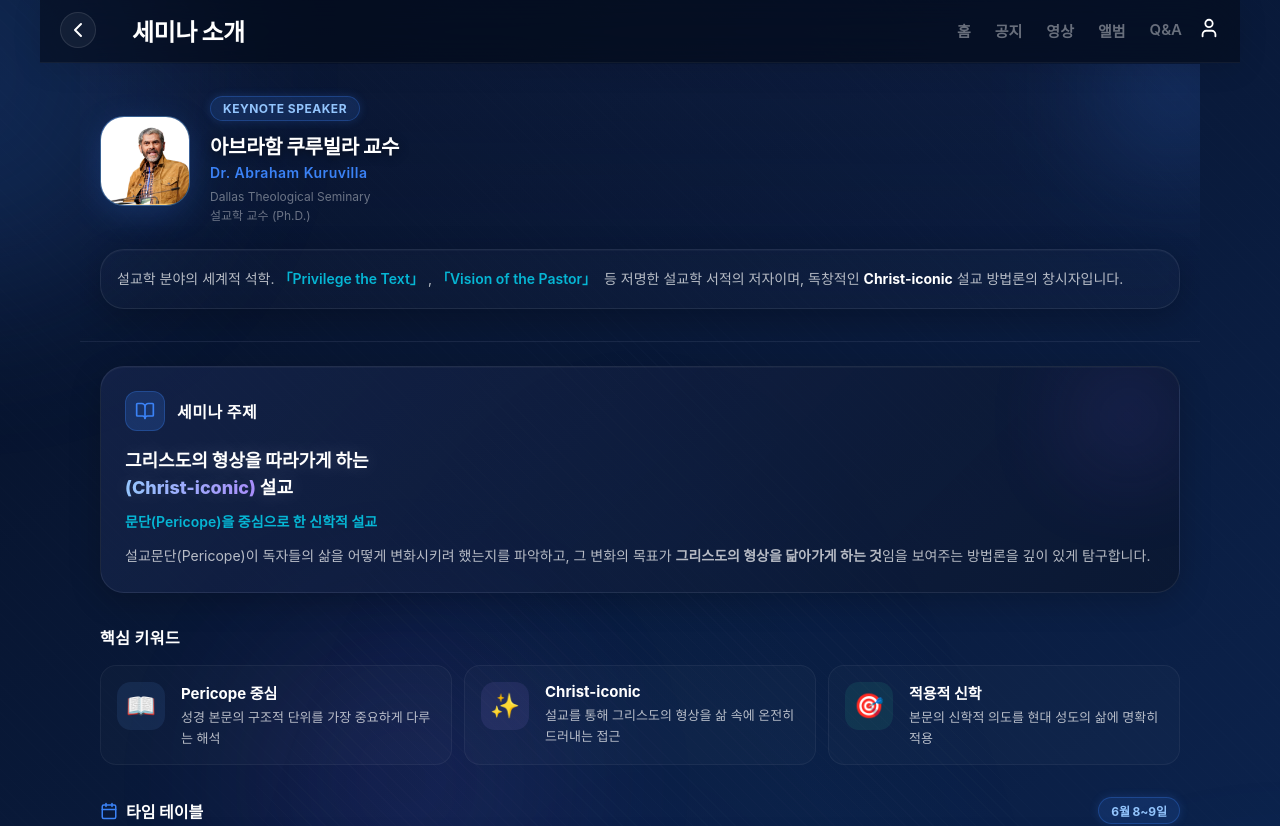
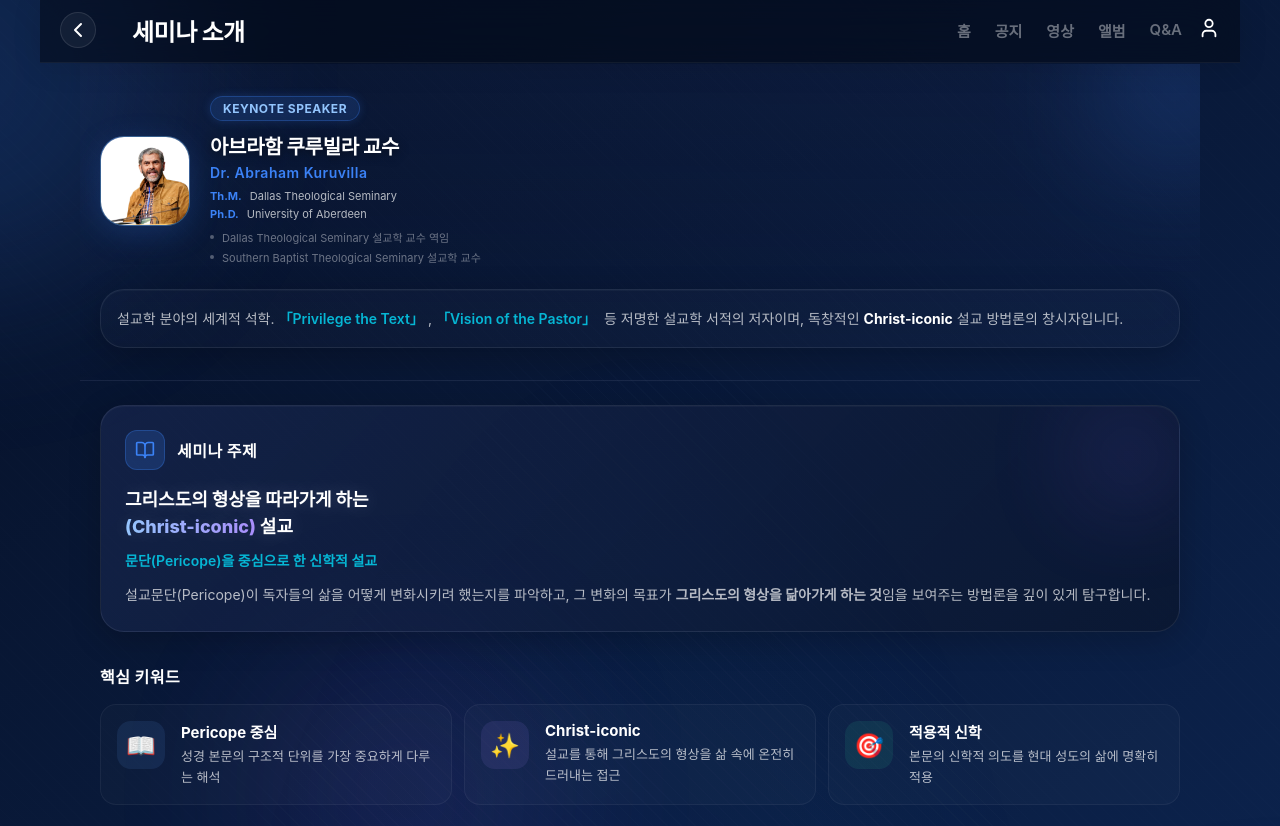
Before and after one commit to joyfulkim/sermon, a Next.js app: page /intro in a window 1280 px wide. Shown: the top 826 px of the page. Built offline with nearby package versions, Linux system fonts and the light colour scheme; no server answers; a web font is replaced by a local one.

Commit message:
Content: Updated Professor Abraham Kuruvilla biography in intro page

```diff
--- a/src/app/intro/page.tsx
+++ b/src/app/intro/page.tsx
@@ -38,9 +38,24 @@ export default function IntroPage() {
                             <span className="badge badge-blue" style={{ marginBottom: '10px', display: 'inline-flex', letterSpacing: '0.5px' }}>KEYNOTE SPEAKER</span>
                             <h2 style={{ fontSize: '20px', fontWeight: 800, letterSpacing: '-0.3px', marginBottom: '4px', textShadow: '0 2px 10px rgba(0,0,0,0.5)' }}>아브라함 쿠루빌라 교수</h2>
                             <p style={{ fontSize: '14px', color: 'var(--neon-blue)', fontWeight: 600, letterSpacing: '0.5px' }}>Dr. Abraham Kuruvilla</p>
-                            <p style={{ fontSize: '12px', color: 'var(--text-tertiary)', marginTop: '6px', lineHeight: 1.6 }}>
-                                Dallas Theological Seminary<br />설교학 교수 (Ph.D.)
-                            </p>
+                            <div style={{ marginTop: '8px', display: 'flex', flexDirection: 'column', gap: '4px' }}>
+                                <div style={{ display: 'flex', gap: '8px', alignItems: 'flex-start' }}>
+                                    <span style={{ fontSize: '11px', color: 'var(--neon-blue)', fontWeight: 700, whiteSpace: 'nowrap' }}>Th.M.</span>
+                                    <span style={{ fontSize: '11px', color: 'var(--text-secondary)' }}>Dallas Theological Seminary</span>
+                                </div>
+                                <div style={{ display: 'flex', gap: '8px', alignItems: 'flex-start' }}>
+                                    <span style={{ fontSize: '11px', color: 'var(--neon-blue)', fontWeight: 700, whiteSpace: 'nowrap' }}>Ph.D.</span>
+                                    <span style={{ fontSize: '11px', color: 'var(--text-secondary)' }}>University of Aberdeen</span>
+                                </div>
+                                <div style={{ display: 'flex', gap: '8px', alignItems: 'flex-start', marginTop: '4px' }}>
+                                    <span style={{ width: '4px', height: '4px', borderRadius: '50%', background: 'rgba(255,255,255,0.3)', marginTop: '6px' }} />
+                                    <span style={{ fontSize: '11px', color: 'var(--text-tertiary)' }}>Dallas Theological Seminary 설교학 교수 역임</span>
+                                </div>
+                                <div style={{ display: 'flex', gap: '8px', alignItems: 'flex-start' }}>
+                                    <span style={{ width: '4px', height: '4px', borderRadius: '50%', background: 'rgba(255,255,255,0.3)', marginTop: '6px' }} />
+                                    <span style={{ fontSize: '11px', color: 'var(--text-tertiary)' }}>Southern Baptist Theological Seminary 설교학 교수</span>
+                                </div>
+                            </div>
                         </div>
                     </div>
 
```
